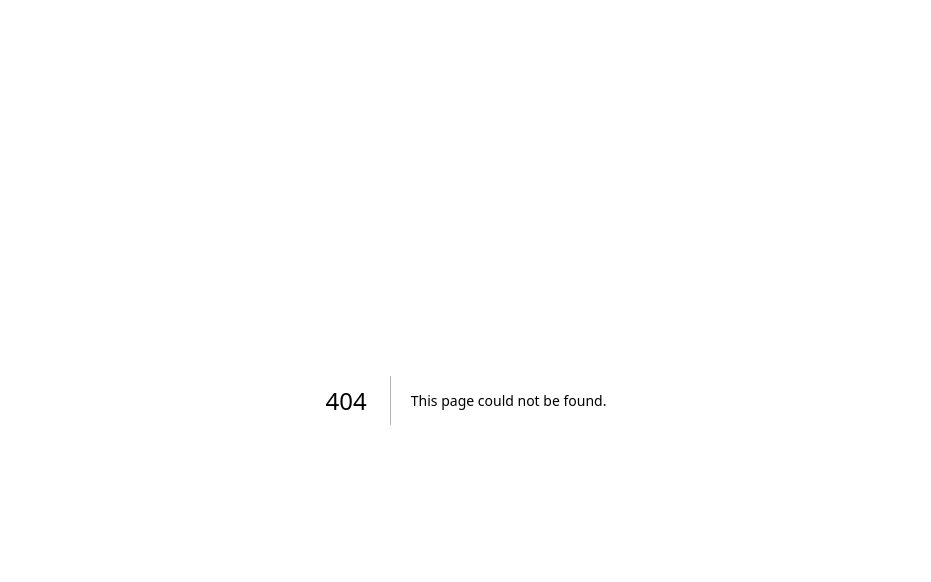
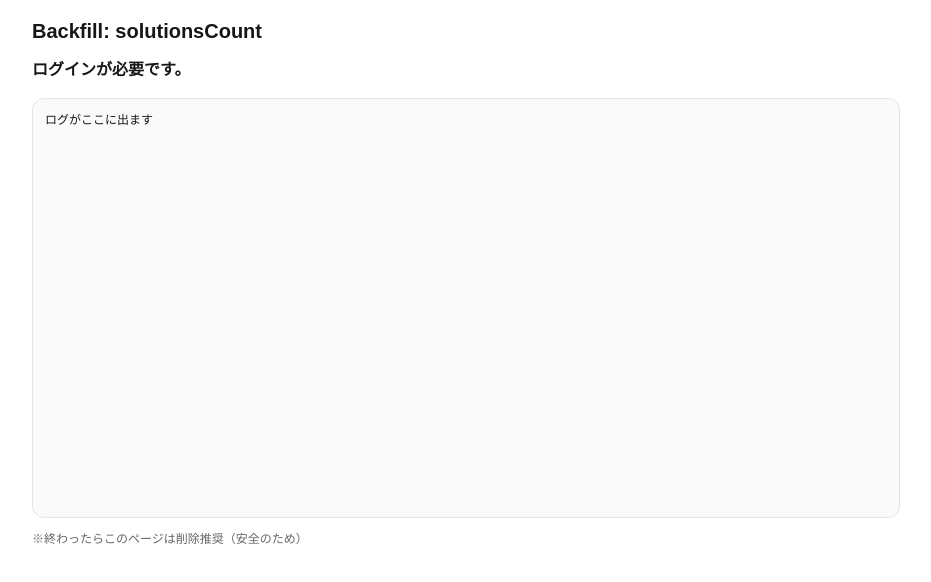
Before and after one commit to numericalpsychology-sketch/toc-cloud, a Next.js app: page /admin/backfill in a window 1280 px wide. Before the commit this address had no page. Shown: the top 582 px of the page, without its empty margins (174-1105 px from the left). Built offline with nearby package versions, Linux system fonts and the light colour scheme; no server answers.

Commit message:
fix: login redirect back to cloud detail

```diff
--- a/app/HomeClient.tsx
+++ b/app/HomeClient.tsx
@@ -36,7 +36,12 @@ type CloudRow = {
 
   conflictType?: ConflictType;
   tags?: Tag[];
+
+  stats?: {
+    solutionsCount?: number;
   };
+};
+
 
 function pillStyle(active: boolean): React.CSSProperties {
   return {
@@ -297,7 +302,12 @@ export default function HomeClient() {
               <div style={{ color: "#444" }}>条件に一致するクラウドがありません。</div>
             ) : (
               <div style={{ display: "grid", gap: 10 }}>
-                {filtered.map((c) => (
+
+
+                {filtered.map((c) => {
+                  const solutionsCount = c.stats?.solutionsCount ?? 0;
+
+                  return (
                     <Link
                       key={c.id}
                       href={`/clouds/${c.id}`}
@@ -318,9 +328,21 @@ export default function HomeClient() {
                         </div>
                       </div>
 
+                      {solutionsCount === 0 ? (
+                        <div style={{ marginTop: 8, fontSize: 12, fontWeight: 800, color: "crimson" }}>
+                          解決策募集中！
+                        </div>
+                      ) : (
+                        <div style={{ marginTop: 8, fontSize: 12, color: "#444" }}>
+                          解決策：{solutionsCount}件
+                        </div>
+                      )}
+
                       <div style={{ marginTop: 10, fontSize: 13, color: "#111" }}>開く →</div>
                     </Link>
-                ))}
+                  );
+                })}
+
               </div>
             )}
           </>
--- /dev/null
+++ b/app/admin/backfill/page.tsx
@@ -0,0 +1,124 @@
+"use client";
+
+import { useState } from "react";
+import { collection, doc, getDocs, query, updateDoc } from "firebase/firestore";
+import { getCountFromServer, where } from "firebase/firestore";
+import { db } from "@/lib/firebase/firestore";
+import { useAuth } from "@/hooks/useAuth";
+
+type CloudRow = { id: string };
+
+export default function BackfillSolutionsCountPage() {
+  const { user, loading } = useAuth();
+  const [running, setRunning] = useState(false);
+  const [log, setLog] = useState<string[]>([]);
+  const [done, setDone] = useState(false);
+
+  const pushLog = (s: string) => setLog((prev) => [...prev, s]);
+
+  const run = async () => {
+    if (!user) {
+      pushLog("ログインしてください。");
+      return;
+    }
+
+    setRunning(true);
+    setDone(false);
+    setLog([]);
+
+    try {
+      // 1) clouds 一覧取得
+      const cloudsSnap = await getDocs(query(collection(db, "clouds")));
+      const clouds: CloudRow[] = cloudsSnap.docs.map((d) => ({ id: d.id }));
+
+      pushLog(`clouds: ${clouds.length}件`);
+
+      let ok = 0;
+      let ng = 0;
+
+      for (let i = 0; i < clouds.length; i++) {
+        const cloudId = clouds[i].id;
+
+        try {
+          // 2) solutions の件数を集計（全件読まない）
+          const solutionsQ = query(
+            collection(db, "solutions"),
+            where("cloudId", "==", cloudId)
+          );
+          const countSnap = await getCountFromServer(solutionsQ);
+          const count = countSnap.data().count;
+
+          // 3) clouds/{cloudId}.stats.solutionsCount を更新
+          await updateDoc(doc(db, "clouds", cloudId), {
+            "stats.solutionsCount": count,
+          });
+
+          ok++;
+          pushLog(`[OK] ${i + 1}/${clouds.length} ${cloudId} => ${count}`);
+        } catch (e: any) {
+          ng++;
+          pushLog(`[NG] ${i + 1}/${clouds.length} ${cloudId} => ${e?.message ?? e}`);
+        }
+      }
+
+      pushLog(`完了: OK=${ok}, NG=${ng}`);
+      setDone(true);
+    } finally {
+      setRunning(false);
+    }
+  };
+
+  if (loading) return <div style={{ padding: 16 }}>loading...</div>;
+
+  return (
+    <div style={{ padding: 16, maxWidth: 900, margin: "0 auto" }}>
+      <h1 style={{ fontSize: 20, fontWeight: 800 }}>Backfill: solutionsCount</h1>
+
+      {!user ? (
+        <div style={{ marginTop: 12 }}>
+          <b>ログインが必要です。</b>
+        </div>
+      ) : (
+        <div style={{ marginTop: 12 }}>
+          <button
+            onClick={run}
+            disabled={running}
+            style={{
+              padding: "10px 14px",
+              borderRadius: 10,
+              border: "1px solid #ccc",
+              cursor: running ? "not-allowed" : "pointer",
+              fontWeight: 700,
+            }}
+          >
+            {running ? "実行中..." : "Backfillを実行"}
+          </button>
+          {done && (
+            <span style={{ marginLeft: 12, fontWeight: 800 }}>✅ Done</span>
+          )}
+        </div>
+      )}
+
+      <div
+        style={{
+          marginTop: 16,
+          padding: 12,
+          borderRadius: 12,
+          border: "1px solid #e5e5e5",
+          background: "#fafafa",
+          height: 420,
+          overflow: "auto",
+          fontFamily: "ui-monospace, SFMono-Regular, Menlo, Monaco, Consolas, monospace",
+          fontSize: 12,
+          whiteSpace: "pre-wrap",
+        }}
+      >
+        {log.length === 0 ? "ログがここに出ます" : log.join("\n")}
+      </div>
+
+      <div style={{ marginTop: 12, fontSize: 12, color: "#666" }}>
+        ※終わったらこのページは削除推奨（安全のため）
+      </div>
+    </div>
+  );
+}
--- a/app/login/LoginClient.tsx
+++ b/app/login/LoginClient.tsx
@@ -9,7 +9,8 @@ export default function LoginClient() {
   const sp = useSearchParams();
 
   const raw = sp.get("returnTo");
-  const returnTo = raw && raw.startsWith("/") ? raw : "/create";
+  const returnTo = raw && raw.startsWith("/") ? raw : "/";
+
 
   const { user, loading, loginWithGoogle, logout } = useAuth();
 
--- a/components/clouds/CloudDetailClient.tsx
+++ b/components/clouds/CloudDetailClient.tsx
@@ -11,6 +11,7 @@ import { CloudDiagramSolutions } from "@/components/clouds/CloudDiagramSolutions
 import { useEffect, useMemo, useState } from "react";
 import { SolutionsRepo, type SolutionRow } from "@/lib/repositories/solutions.repo";
 import { useAuth } from "@/hooks/useAuth";
+import { usePathname } from "next/navigation";
 
 type CloudDoc = any;
 
@@ -18,6 +19,8 @@ export function CloudDetailClient({ cloudId }: { cloudId: string }) {
   const [data, setData] = useState<CloudDoc | null>(null);
   const [loading, setLoading] = useState(true);
   const { user } = useAuth();
+  const pathname = usePathname();
+  const loginHref = `/login?next=${encodeURIComponent(pathname)}`;
 
   useEffect(() => {
     const ref = doc(db, "clouds", cloudId);
@@ -81,9 +84,11 @@ export function CloudDetailClient({ cloudId }: { cloudId: string }) {
       {!user && (
         <div style={{ fontSize: 12, color: "#444" }}>
           ※ ブックマーク・解決策の投稿・評価には
-          <Link href="/login" style={{ marginLeft: 4, fontWeight: 700, color: "#111" }}>
+          <Link href={`/login?returnTo=${encodeURIComponent(`/clouds/${cloudId}`)}`} style={{ marginLeft: 6, fontWeight: 700, color: "#111" }}>
             ログイン
           </Link>
+
+
           が必要です
         </div>
       )}
@@ -131,9 +136,11 @@ export function CloudDetailClient({ cloudId }: { cloudId: string }) {
             }}
           >
             ブックマーク・評価・解決策の投稿は
-            <Link href="/login" style={{ marginLeft: 6, fontWeight: 700, color: "#111" }}>
+            <Link href={`/login?returnTo=${encodeURIComponent(`/clouds/${cloudId}`)}`} style={{ marginLeft: 6, fontWeight: 700, color: "#111" }}>
               ログイン
             </Link>
+
+
             が必要です
           </div>
         )}
@@ -252,9 +259,11 @@ export function CloudDetailClient({ cloudId }: { cloudId: string }) {
           }}
         >
           解決策（インジェクション）の投稿・切り替えは
-          <Link href="/login" style={{ marginLeft: 6, fontWeight: 700, color: "#111" }}>
+          <Link href={`/login?returnTo=${encodeURIComponent(`/clouds/${cloudId}`)}`} style={{ marginLeft: 6, fontWeight: 700, color: "#111" }}>
             ログイン
           </Link>
+
+
           すると使えます
         </div>
       )}
--- a/lib/repositories/solutions.repo.ts
+++ b/lib/repositories/solutions.repo.ts
@@ -9,7 +9,10 @@ import {
   serverTimestamp,
   setDoc,
   where,
+  updateDoc,
+  increment,
 } from "firebase/firestore";
+
 import { addDoc } from "firebase/firestore";
 
 
@@ -22,6 +25,7 @@ export type SolutionRow = {
   updatedAt?: any;
 };
 
+
 export class SolutionsRepo {
   private col() {
     return collection(db, "solutions");
@@ -29,6 +33,10 @@ export class SolutionsRepo {
 
   private docRef(cloudId: string, uid: string) {
     return doc(db, "solutions", `${cloudId}_${uid}`);
+  }
+
+  private cloudRef(cloudId: string) {
+    return doc(db, "clouds", cloudId);
   }
 
   async create(cloudId: string, uid: string, text: string) {
@@ -39,7 +47,13 @@ export class SolutionsRepo {
       createdAt: serverTimestamp(),
       updatedAt: serverTimestamp(),
     });
+
+    await updateDoc(this.cloudRef(cloudId), {
+      "stats.solutionsCount": increment(1),
+      updatedAt: serverTimestamp(),
+    });
   }
+
 
   async upsert(cloudId: string, uid: string, text: string) {
     const ref = this.docRef(cloudId, uid);
```
Also changed, not shown: 1 other file (tests, documents, lock files or other folders). Lines whose indentation alone changed are shown as unchanged.
